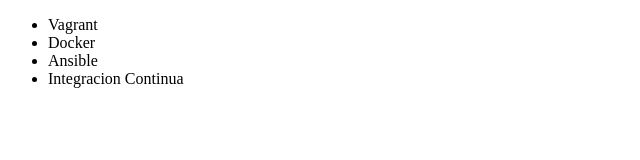
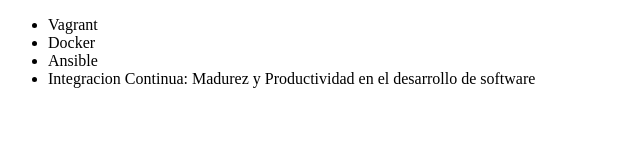
Before and after one commit to G4M4L01D/repo-gama-git, a plain HTML site: page index.html in a window 1280 px wide. Shown: the whole page, without its empty margins (0-640 px from the left). Drawn offline with Linux system fonts and the light colour scheme.

Commit message:
renombrando curso de integracion continua

```diff
--- a/index.html
+++ b/index.html
@@ -9,7 +9,7 @@
       <li>Vagrant</li>
       <li>Docker</li>
       <li>Ansible</li>
-      <li>Integracion Continua</li>
+      <li>Integracion Continua: Madurez y Productividad en el desarrollo de software</li>
     </ul>
   </body>
 </html>
```
